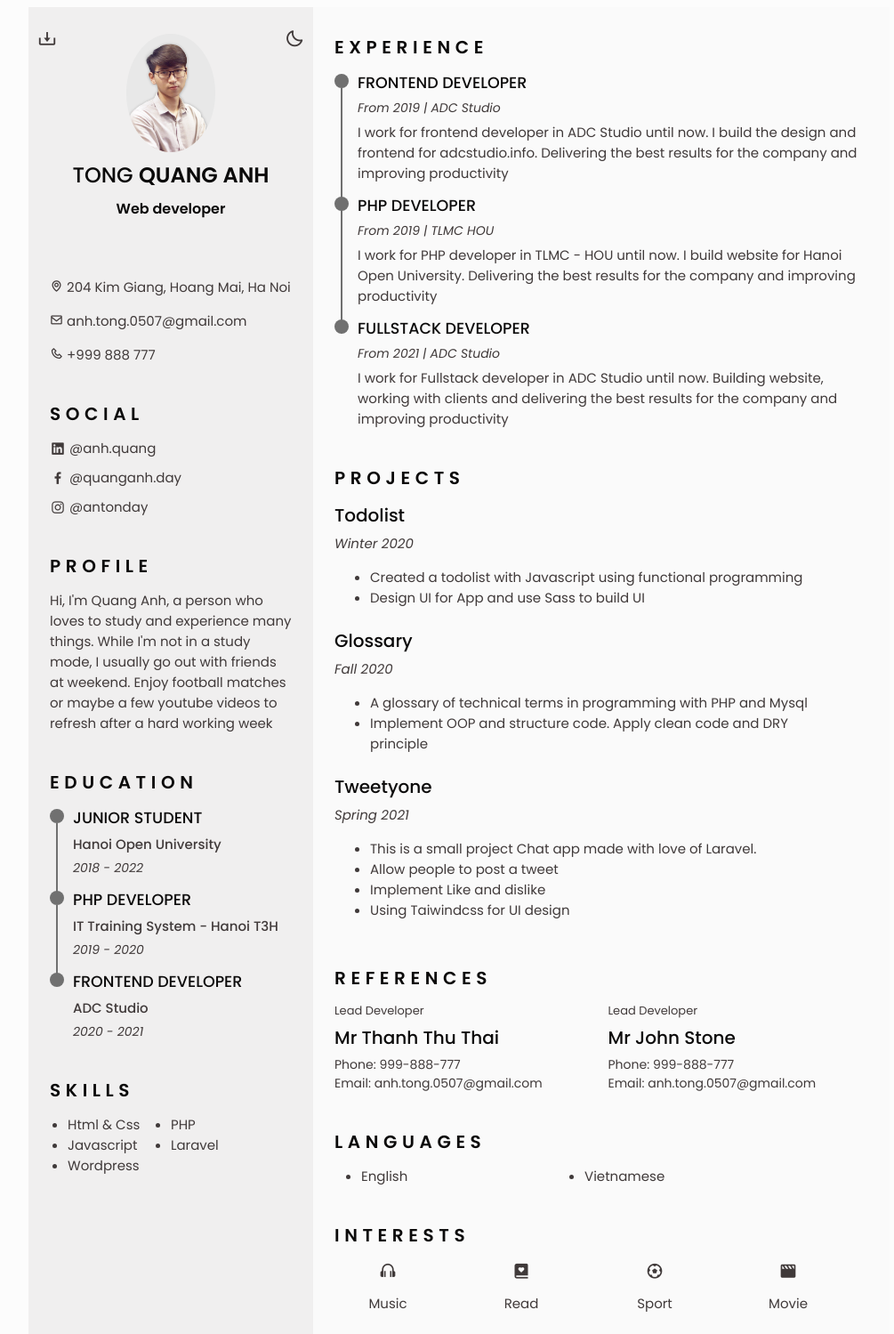
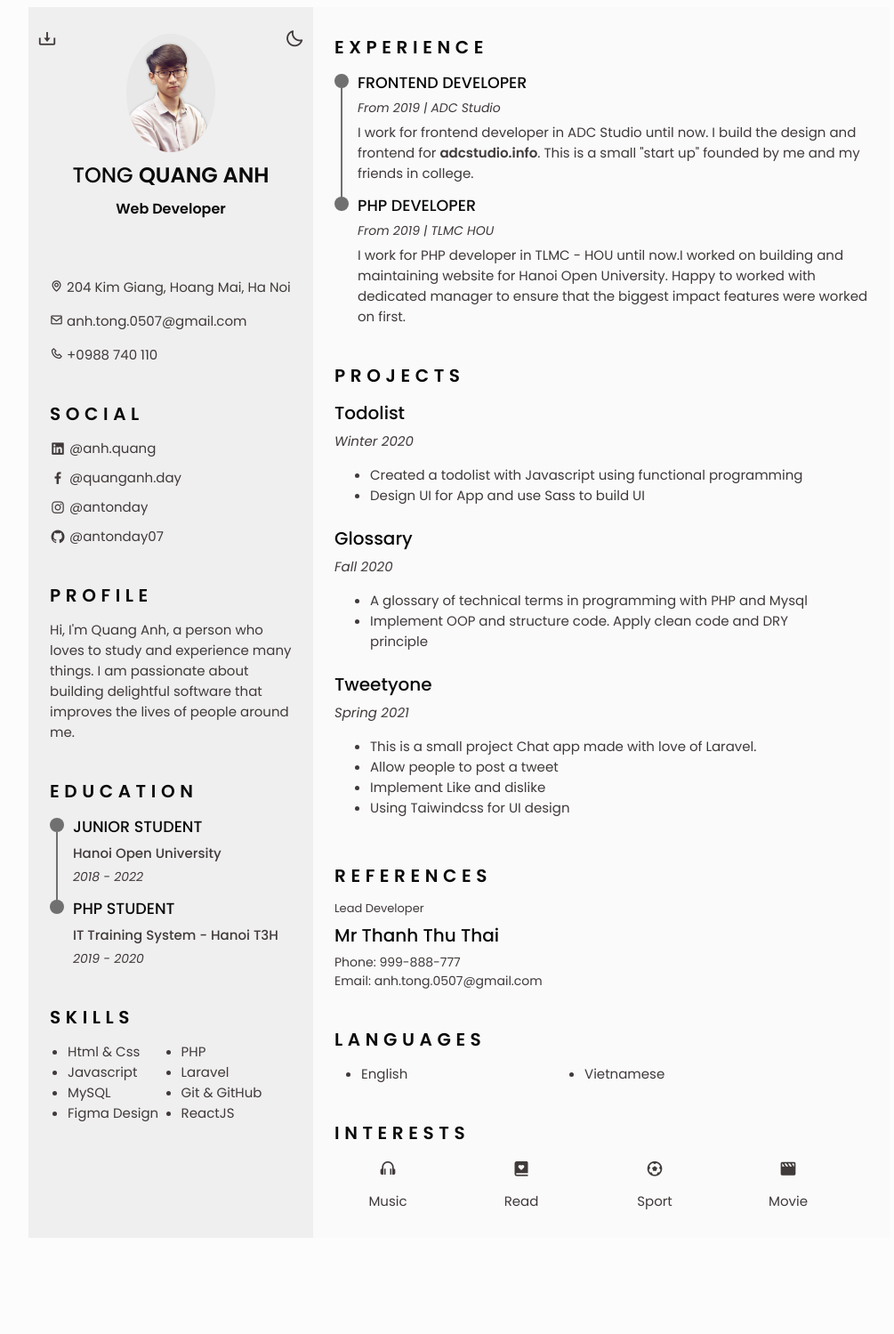
Before and after one commit to antonday07/portfolio-site, a plain HTML site: page index.html in a window 1280 px wide. Shown: the part 40-1539 px from the top of the page at 89% size, without its empty margins (124-1129 px from the left). After the commit the page ends 1431 px from the top, so only its background shows below. Drawn offline with nearby package versions, Linux system fonts and the light colour scheme.

Commit message:
update content in cv

```diff
--- a/assets/css/styles.css
+++ b/assets/css/styles.css
@@ -476,12 +476,12 @@ img {
 }
 .skills__list {
   padding: 0 2rem;
+  justify-content: space-between;
   flex-wrap: wrap;
   list-style:disc;
 }
 .skills__item {
-  flex-basis: 50%;
-  margin-right: auto;
+  flex-basis: 45%;
   text-transform: capitalize;
 }
 
--- a/index.html
+++ b/index.html
@@ -83,7 +83,7 @@
 
                                 <h1 class="home__title">Tong <b>Quang Anh</b></h1>
 
-                                <h3 class="home__profession">Web developer</h3>
+                                <h3 class="home__profession">Web Developer</h3>
 
                                 <!-- Button to generate and download the pdf. Available for mobile. -->
                                 <div>
@@ -106,7 +106,7 @@
 
                                 <li class="home__information">
                                     <i class="bx bx-phone home__icon"></i>
-                                    <span>+999 888 777</span>
+                                    <span>+0988 740 110</span>
 
                                 </li>
                             </ul>
@@ -140,6 +140,12 @@
                                     <i class='bx bxl-instagram social__icon' ></i>
                                     @antonday
                                 </a>
+
+                                <a href="https://github.com/antonday07" target="_blank" class="social__item">
+                                    <i class='bx bxl-github social__icon'></i>
+                                    @antonday07
+                                </a>
+
                             </div>
                         </div>
                     </section>
@@ -149,7 +155,7 @@
                         <div class="profile__container section at-grid">
                             <h1 class="section-title">Profile</h1>
                             <p class="profile__desc">
-                                Hi, I'm Quang Anh, a person who loves to study and experience many things. While I'm not in a study mode, I usually go out with friends at weekend. Enjoy football matches or maybe a few youtube videos to refresh after a hard working week
+                                Hi, I'm Quang Anh, a person who loves to study and experience many things. I am passionate about building delightful software that improves the lives of people around me.
                             </p>
                         </div>
                     </section>
@@ -178,24 +184,13 @@
                                     <span class="education__line"></span>
                                 </div>
                                 <div class="education__data at-grid">
-                                    <h3 class="education__title">Php developer</h3>
+                                    <h3 class="education__title">PHP Student</h3>
                                     <span class="education__studies">IT Training System - Hanoi T3H</span>
                                     <span class="education__year">2019 - 2020</span>
                                 </div>
                             </div>
 
 
-                            <div class="education__content">
-                                <div class="education__time">
-                                    <span class="education__rounder"></span>
-                                    <span class="education__line"></span>
-                                </div>
-                                <div class="education__data at-grid">
-                                    <h3 class="education__title">Frontend developer</h3>
-                                    <span class="education__studies">ADC Studio</span>
-                                    <span class="education__year">2020 - 2021</span>
-                                </div>
-                            </div>
 
                         </div>
                     </section>
@@ -211,7 +206,11 @@
                                 <li class="skills__item">PHP</li>
                                 <li class="skills__item">Javascript</li>
                                 <li class="skills__item">Laravel</li>
-                                <li class="skills__item">Wordpress</li>
+                                <li class="skills__item">MySQL</li>
+                                <li class="skills__item">Git & GitHub</li>
+                                <li class="skills__item">Figma Design</li>
+                                <li class="skills__item">ReactJS</li>
+
                             </ul>
                         </div>
                     </section>
@@ -232,7 +231,8 @@
                                 <div class="experience__data at-grid">
                                     <h3 class="experience__title">Frontend Developer</h3>
                                     <span class="experience__year">From 2019 | ADC Studio</span>
-                                    <span class="experience__studies">I work for frontend developer in ADC Studio until now. I build the design and frontend for adcstudio.info. Delivering the best results for the company and improving productivity</span>
+                                    <span class="experience__studies">I work for frontend developer in ADC Studio until now. I build the design and frontend for <strong><a href="https://adcstudio.info/" target="_blank">adcstudio.info</a></strong>. This is a small "start up" founded by me and my friends in college.
+                                    </span>
                                 </div>
                             </div>
 
@@ -244,21 +244,14 @@
                                 <div class="experience__data at-grid">
                                     <h3 class="experience__title">PHP Developer</h3>
                                     <span class="experience__year">From 2019 | TLMC HOU</span>
-                                    <span class="experience__studies">I work for PHP developer in TLMC - HOU until now. I build website for Hanoi Open University. Delivering the best results for the company and improving productivity</span>
+                                    <span class="experience__studies">
+                                        I work for PHP developer in TLMC - HOU until now.I worked on building and maintaining website for Hanoi Open University. Happy to worked with dedicated manager to ensure that the biggest impact features were worked on first.
+
+                                    </span>
                                 </div>
                             </div>
 
-                            <div class="experience__content">
-                                <div class="experience__time">
-                                    <span class="experience__rounder"></span>
-                                    <span class="experience__line"></span>
-                                </div>
-                                <div class="experience__data at-grid">
-                                    <h3 class="experience__title">Fullstack Developer</h3>
-                                    <span class="experience__year">From 2021 | ADC Studio</span>
-                                    <span class="experience__studies">I work for Fullstack developer in ADC Studio until now. Building website, working with clients and delivering the best results for the company and improving productivity</span>
-                                </div>
-                            </div>
+
 
                         </div>
                     </section>
@@ -347,14 +340,14 @@
 
                                 </div>
 
-                                <div class="references__group at-grid">
+                                <!-- <div class="references__group at-grid">
                                     <span class="references__position">Lead Developer</span>
                                     <h2 class="references__name">Mr John Stone</h2>
                                     <div class="references__infor at-grid">
                                         <span class="references__phone">Phone: 999-888-777</span>
                                         <span class="references__email">Email: anh.tong.0507@gmail.com</span>
                                     </div>
-                                </div>
+                                </div> -->
                             </div>
 
 
```
